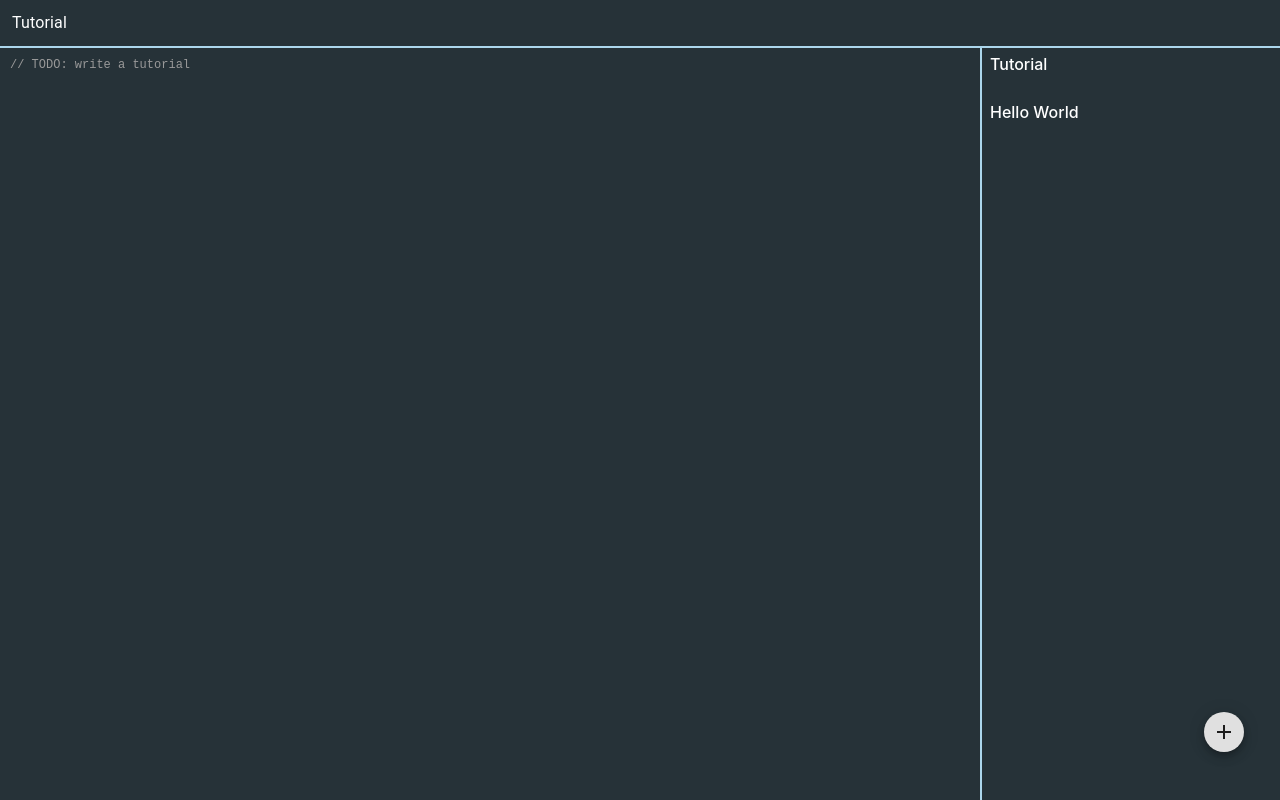
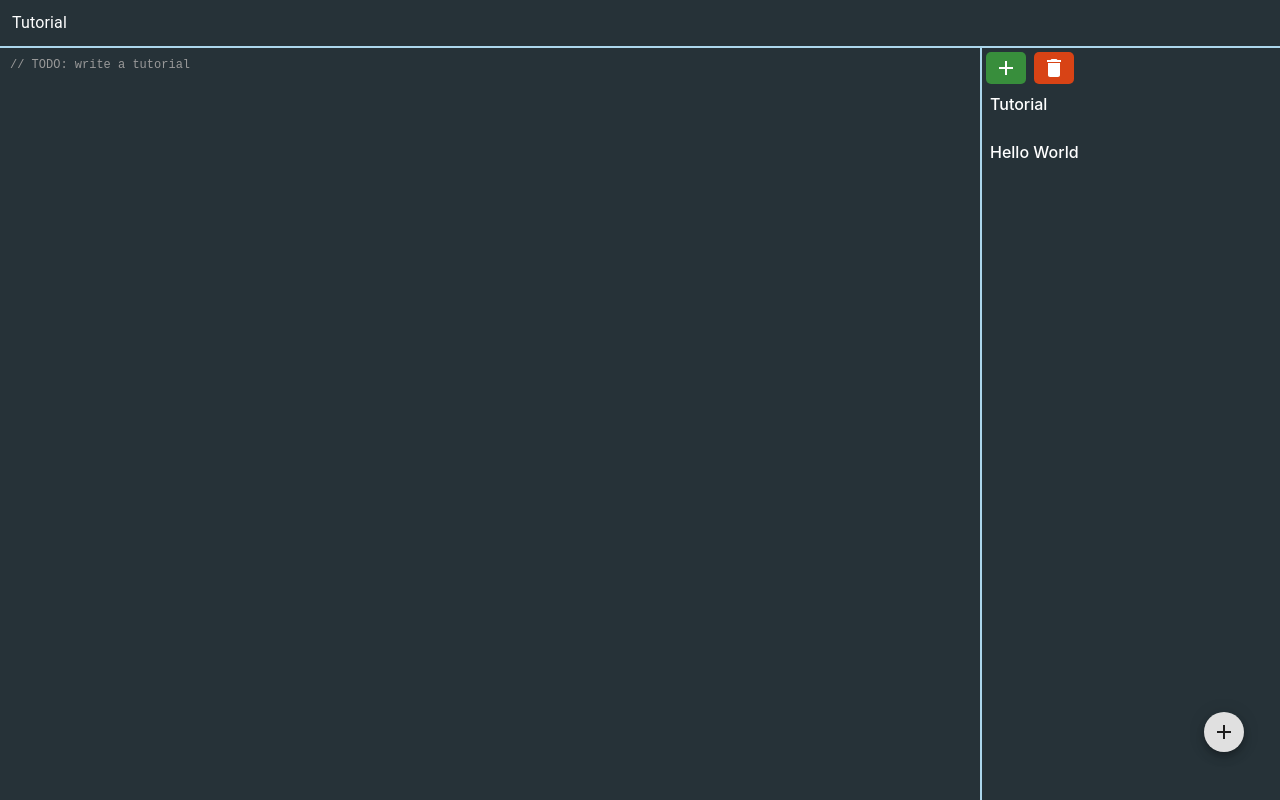
Before and after one commit to code-with-blanc/p5x-playground, a React (Create React App) app: page / in a window 1280 px wide. Built offline with nearby package versions, Linux system fonts and the light colour scheme.

Commit message:
feat(basic-ux): create button

```diff
--- /dev/null
+++ b/src/common/Button/Button.tsx
@@ -0,0 +1,55 @@
+import React from 'react';
+import ButtonBase, { ButtonBaseProps } from '@material-ui/core/ButtonBase';
+import styled, { withTheme } from 'styled-components';
+
+import { ApplicationTheme } from '../../setup/themes/styledComponentsTheme';
+import IconMore from '@material-ui/icons/MoreHoriz';
+
+const Button : React.FC<Props> = ({
+  children, color, theme, ...rest
+}) => {
+  return (
+    <StyledButton
+      children={children ?? <IconMore/>}
+      color={getColor(color, theme)}
+      theme={theme}
+      {...rest}
+    />
+  );
+}
+
+const StyledButton = styled<any>(ButtonBase)`
+  min-height: 32px;
+  margin: 4px;
+  padding: 4px 8px;
+  border-radius: 5px;
+  color: ${({color}) => color.contrastText };
+  background-color: ${({color}) => color.main};
+  :hover {
+    background-color: ${({color}) => color.dark}
+  }
+
+  font-family: ${({theme}) => theme.typography.button.fontFamily};
+  font-size: ${({theme}) => theme.typography.button.fontSize};
+  font-weight: ${({theme}) => theme.typography.button.fontWeight};
+  text-transform: uppercase;
+`;
+
+const getColor = (color: string | undefined, theme: ApplicationTheme) => {
+  switch((color ?? '').toLowerCase()) {
+    case "red":
+      return theme.palette.button.red;
+    case "green":
+      return theme.palette.button.green;
+    default:
+      return theme.palette.button.default;
+  }
+}
+
+interface Props extends ButtonBaseProps {
+  className?: string;
+  color?: string;
+  theme: ApplicationTheme
+};
+
+export default withTheme(Button);
--- a/src/features/sidebar/views/sidebar/sidebar.tsx
+++ b/src/features/sidebar/views/sidebar/sidebar.tsx
@@ -1,7 +1,11 @@
 import React from 'react';
 import styled from 'styled-components';
 
+import IconDelete from '@material-ui/icons/Delete';
+import IconAdd from '@material-ui/icons/Add';
+
 import { FabAdd } from '../../../../common';
+import Button from '../../../../common/Button/Button';
 
 import SketchList from '../sketchList';
 
@@ -32,6 +36,19 @@ class Sidebar extends React.Component {
   render() {
     return (
       <Container className={this.props.className}>
+        <Button
+          color="green"
+          onClick={() => console.log('add')}
+        >
+          <IconAdd />
+        </Button>
+
+        <Button
+          color="Red"
+        >
+          <IconDelete/>
+        </Button>
+
         <SketchList />
 
         <FabAdd
--- a/src/setup/themes/ThemeProvider.tsx
+++ b/src/setup/themes/ThemeProvider.tsx
@@ -1,23 +1,19 @@
 import React from 'react';
 
-import { MuiThemeProvider } from '@material-ui/core';
+import { MuiThemeProvider } from '@material-ui/core/';
+import StylesProvider from '@material-ui/styles/StylesProvider';
 import { ThemeProvider as StyledThemeProvider } from "styled-components";
-
-import {} from 'styled-components';
 
 import styledComponentsTheme from './styledComponentsTheme';
 import muiTheme from './muiTheme';
-
-declare module 'styled-components' {
-  type Theme = typeof styledComponentsTheme;
-  export interface DefaultTheme extends Theme {}
-}
 
 const ThemeProvider = (props : any) => {
   return(
     <StyledThemeProvider theme={styledComponentsTheme}>
       <MuiThemeProvider theme={muiTheme}>
-        { props.children }
+        <StylesProvider injectFirst>
+          { props.children }
+        </StylesProvider>
       </MuiThemeProvider>
     </StyledThemeProvider>
   )
--- a/src/setup/themes/styledComponentsTheme.tsx
+++ b/src/setup/themes/styledComponentsTheme.tsx
@@ -1,9 +1,14 @@
 import muiTheme from './muiTheme';
+import { DefaultTheme } from 'styled-components';
+import { green, deepOrange } from '@material-ui/core/colors';
 
 const theme = {
+  ...muiTheme,
   palette: {
+    ...muiTheme.palette,
     background: {
       default: muiTheme.palette.background.default,
+      paper: muiTheme.palette.background.paper,
     },
 
     list: {
@@ -12,9 +17,17 @@ const theme = {
     },
 
     button: {
-      hover: muiTheme.palette.background.paper,
+      default: muiTheme.palette.secondary,
+      red: muiTheme.palette.augmentColor({ main: deepOrange[800]}),
+      green: muiTheme.palette.augmentColor({ main: green[700]}),
     }
   }
 };
 
+declare module 'styled-components' {
+  type Theme = typeof theme;
+  export interface DefaultTheme extends Theme {}
+}
+
+export type ApplicationTheme = DefaultTheme;
 export default theme;
```
